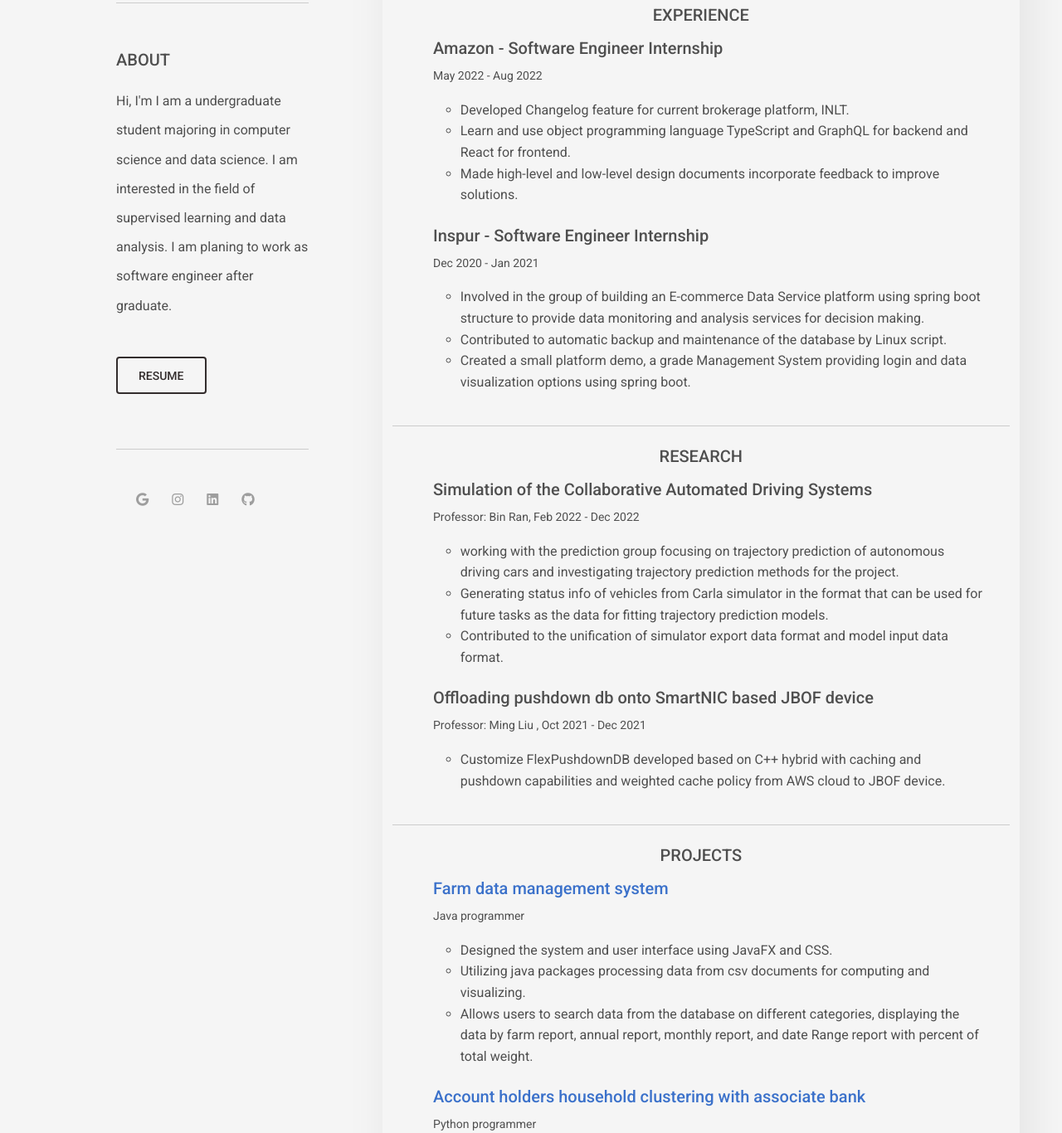
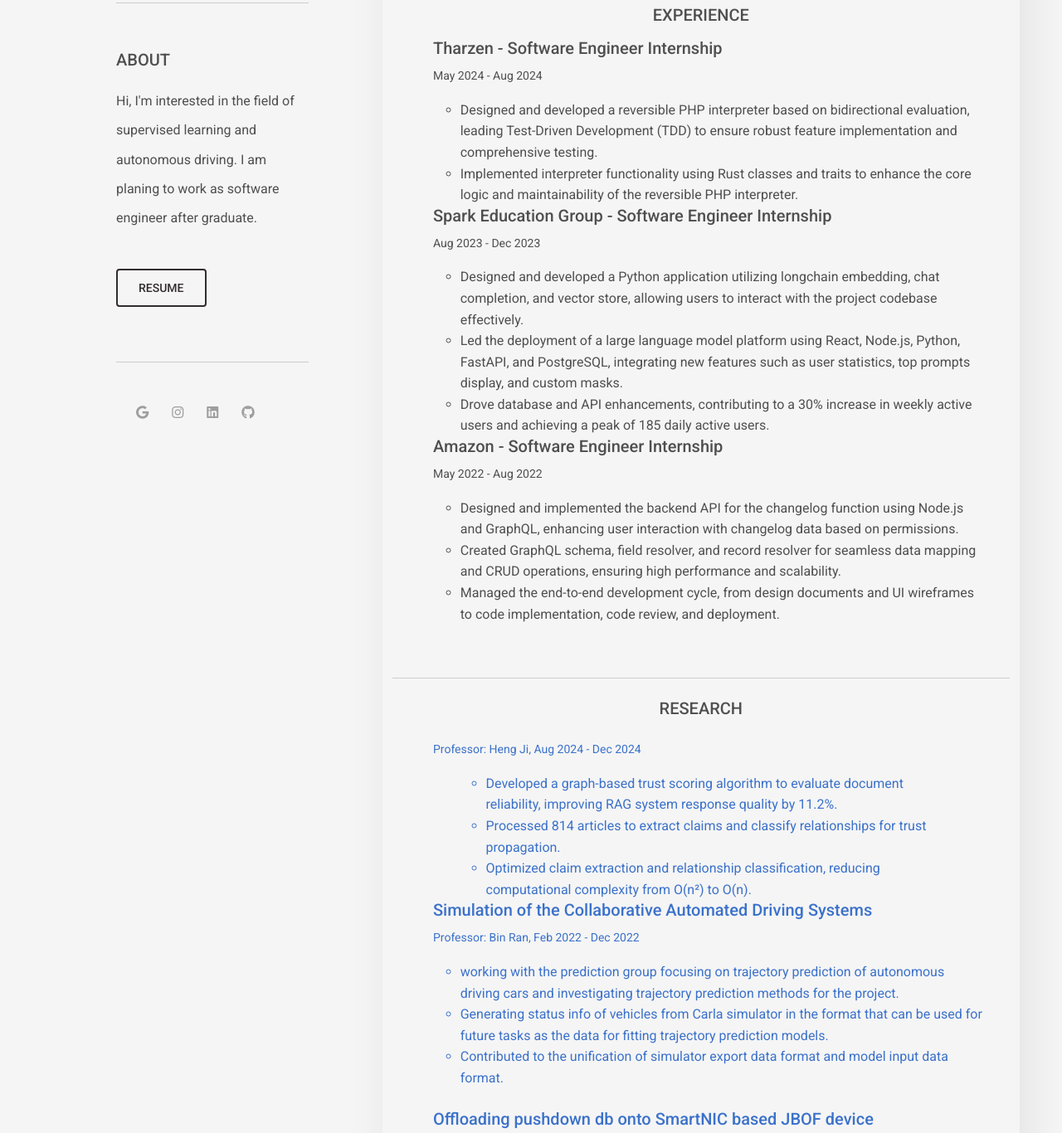
Before and after one commit to Li-Bo-github/Li-Bo-github.github.io, a website: page index.html in a window 1280 px wide. Shown: the part 391-1757 px from the top of the page at 83% size. Drawn offline with Linux system fonts and the light colour scheme.

Commit message:
Update index.html

```diff
--- a/index.html
+++ b/index.html
@@ -85,11 +85,10 @@
               <section class="text-start">
                 <h5 style="margin-top: 2em; margin-bottom: 1em;">ABOUT</h5>
                 <P class="my-3 " style="line-height: 2.2em;">
-                  Hi, I&apos;m I am a undergraduate student majoring in computer science and data science.
-                    I am interested in the field of supervised learning and data analysis.
+                  Hi, I&apos;m interested in the field of supervised learning and autonomous driving.
                     I am planing to work as software engineer after graduate.
                 </P>
-                <a class="btn btn-outline-dark btn-lg" style="margin-top: 2em; margin-bottom: 3em;" target="_blank" href="https://docs.google.com/document/d/1cnN7n3PdhLvAEyB-5_1wX4_NWe3BGmJnIVASFusKoSc/edit?usp=sharing" role="button"> Resume</a>
+                <a class="btn btn-outline-dark btn-lg" style="margin-top: 2em; margin-bottom: 3em;" target="_blank" href="https://drive.google.com/file/d/14sAVOhbl-99k0W4yKfSjSqlksUSSRNov/view?usp=drive_link" role="button"> Resume</a>
               </section>
             </div>
             <hr class="my-4">
@@ -167,30 +166,42 @@
                     <li>
                       <div>
                         <div class="row">
+                          <h5>Tharzen - Software Engineer Internship</h5>
+                          <p><small>May 2024 - Aug 2024</small></p>
+                          <ul style="margin-left: 5%;">
+                            <li>Designed and developed a reversible PHP interpreter based on bidirectional evaluation, leading Test-Driven Development (TDD) to ensure robust feature implementation and comprehensive testing.</li>
+                            <li>Implemented interpreter functionality using Rust classes and traits to enhance the core logic and maintainability of the reversible PHP interpreter.</li>
+                          </ul>
+                        </div>
+                      </div>
+                    </li>
+                    <li>
+                      <div>
+                        <div class="row">
+                          <h5>Spark Education Group - Software Engineer Internship</h5>
+                          <p><small>Aug 2023 - Dec 2023</small></p>
+                          <ul style="margin-left: 5%;">
+                            <li>Designed and developed a Python application utilizing longchain embedding, chat completion, and vector store, allowing users to interact with the project codebase effectively.</li>
+                            <li>Led the deployment of a large language model platform using React, Node.js, Python, FastAPI, and PostgreSQL, integrating new features such as user statistics, top prompts display, and custom masks.</li>
+                            <li>Drove database and API enhancements, contributing to a 30% increase in weekly active users and achieving a peak of 185 daily active users.</li>
+                          </ul>
+                        </div>
+                      </div>
+                    </li>
+                    <li>
+                      <div>
+                        <div class="row">
                           <h5>Amazon - Software Engineer Internship</h5>
                           <p><small>May 2022 - Aug 2022</small></p>
                           <ul style="margin-left: 5%;">
-                            <li>Developed Changelog feature for current brokerage platform, INLT.</li>
-                            <li>Learn and use object programming language TypeScript and GraphQL for backend and React for frontend.</li>
-                            <li>Made high-level and low-level design documents incorporate feedback to improve solutions.</li>
+                            <li>Designed and implemented the backend API for the changelog function using Node.js and GraphQL, enhancing user interaction with changelog data based on permissions.</li>
+                            <li>Created GraphQL schema, field resolver, and record resolver for seamless data mapping and CRUD operations, ensuring high performance and scalability.</li>
+                            <li>Managed the end-to-end development cycle, from design documents and UI wireframes to code implementation, code review, and deployment.</li>
                           </ul>
                         </div>
                       </div>
                     </li>
                     <div class="my-4"></div>
-                    <li>
-                      <div>
-                        <div class="row">
-                          <h5>Inspur - Software Engineer Internship</h5>
-                          <p><small>Dec 2020 - Jan 2021</small></p>
-                          <ul style="margin-left: 5%;">
-                            <li>Involved in the group of building an E-commerce Data Service platform using spring boot structure to provide data monitoring and analysis services for decision making.</li>
-                            <li>Contributed to automatic backup and maintenance of the database by Linux script.</li>
-                            <li>Created a small platform demo, a grade Management System providing login and data visualization options using spring boot.</li>
-                          </ul>
-                        </div>
-                      </div>
-                    </li>
                   </ul>
                 </div>
                 <hr class="my-4">
@@ -203,6 +214,19 @@
 
                   <a id="research" style=" position: relative;top: -60px;display: block;height: 0;overflow: hidden;"></a>
                   <ul class="list-unstyled">
+                    <li>
+                      <div>
+                        <div class="row">
+                          <h5><a href="https://github.com/Li-Bo-github/ClaimTrust-A-Propagation-Based-Trust-Scoring-Framework-for-Retrieval-Augmented-Generation-Systems>ClaimTrust – A Propagation-Based Trust Scoring Framework for Retrieval-Augmented Generation (RAG) Systems"</a></h5>
+                          <p><small>Professor: Heng Ji, Aug 2024 - Dec 2024</small></p>
+                          <ul style="margin-left: 5%;">
+                            <li>Developed a graph-based trust scoring algorithm to evaluate document reliability, improving RAG system response quality by 11.2%.</li>
+                            <li>Processed 814 articles to extract claims and classify relationships for trust propagation.</li>
+                            <li>Optimized claim extraction and relationship classification, reducing computational complexity from O(n²) to O(n).</li>
+                          </ul>
+                        </div>
+                      </div>
+                    </li>
                     <li>
                       <div>
                         <div class="row">
@@ -240,6 +264,31 @@
 
                   <a id="projects" style=" position: relative;top: -60px;display: block;height: 0;overflow: hidden;"></a>
                   <ul class="list-unstyled">
+                     <li>
+                      <div>
+                        <div class="row">
+                          <h5><a href="https://github.com/Li-Bo-github/GEMstack">Auto parking with Gem e4 Vehicle</a></h5>
+                          <p><small>algorithm developer</small></p>
+                          <ul style="margin-left: 5%;">
+                            <li>Designed and implemented image recognition and calibration transposition algorithms using lidar and camera sensors to enhance parking system accuracy.</li>
+                            <li>Developed and deployed an MPC trajectory tracker and hybrid A* route planning for autonomous vehicle navigation.</li>
+                          </ul>
+                        </div>
+                      </div>
+                    </li>
+                     <li>
+                      <div>
+                        <div class="row">
+                          <h5>Cloud-Based IoT Infrastructure for Vehicle Monitoring</h5>
+                          <p><small>AWS developer</small></p>
+                          <ul style="margin-left: 5%;">
+                            <li>Designed and deployed scalable IoT infrastructure using AWS IoT Core, AWS GreenGrass, and AWS IoT Analytics to monitor data from a fleet of 120,000 simulated vehicles.</li>
+                            <li>Implemented AWS Lambda functions to analyze CO2 emissions and return diagnostics, utilizing the publish-subscribe MQTT model for seamless device communication.</li>
+                            <li>Built data visualization pipelines with AWS Firehose, AWS Glue, and AWS Athena, leveraging AWS Sagemaker Jupyter Notebooks for insights.</li>
+                          </ul>
+                        </div>
+                      </div>
+                    </li>
                     <li>
                       <div>
                         <div class="row">
```
